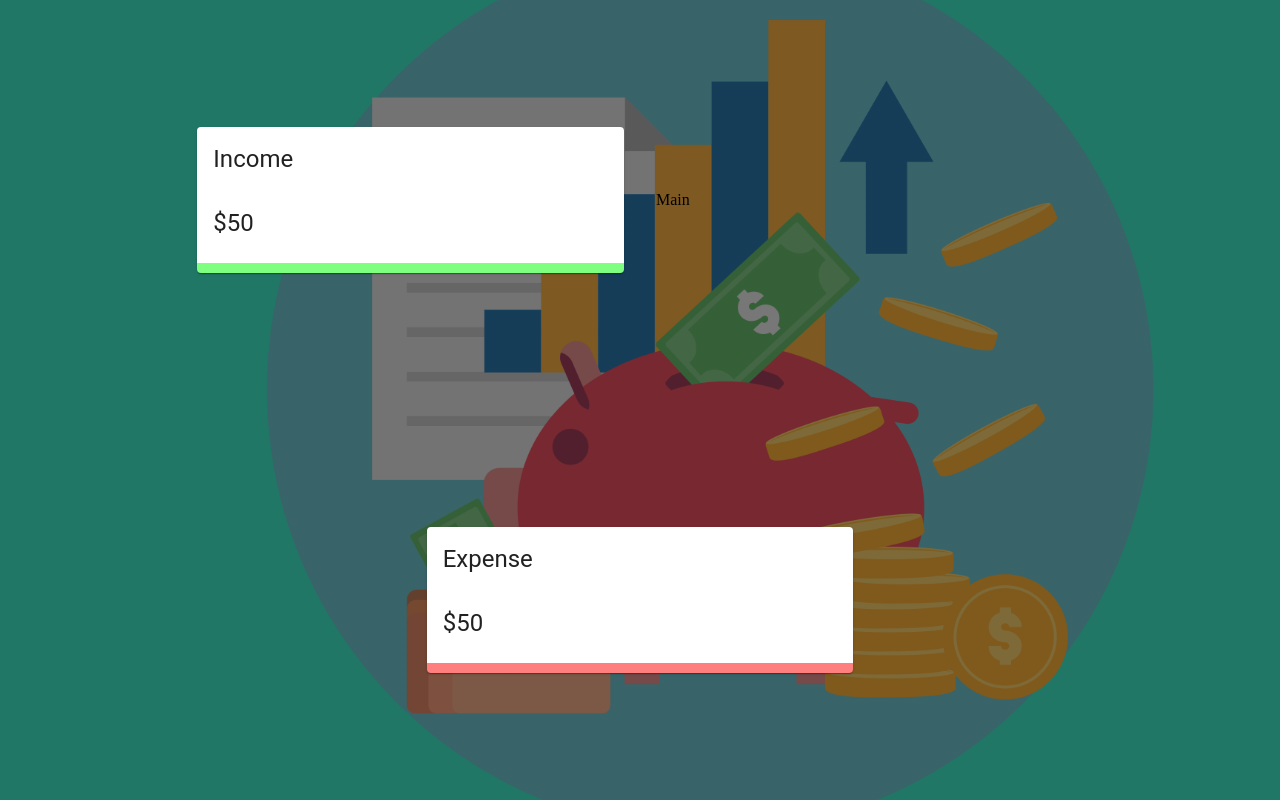
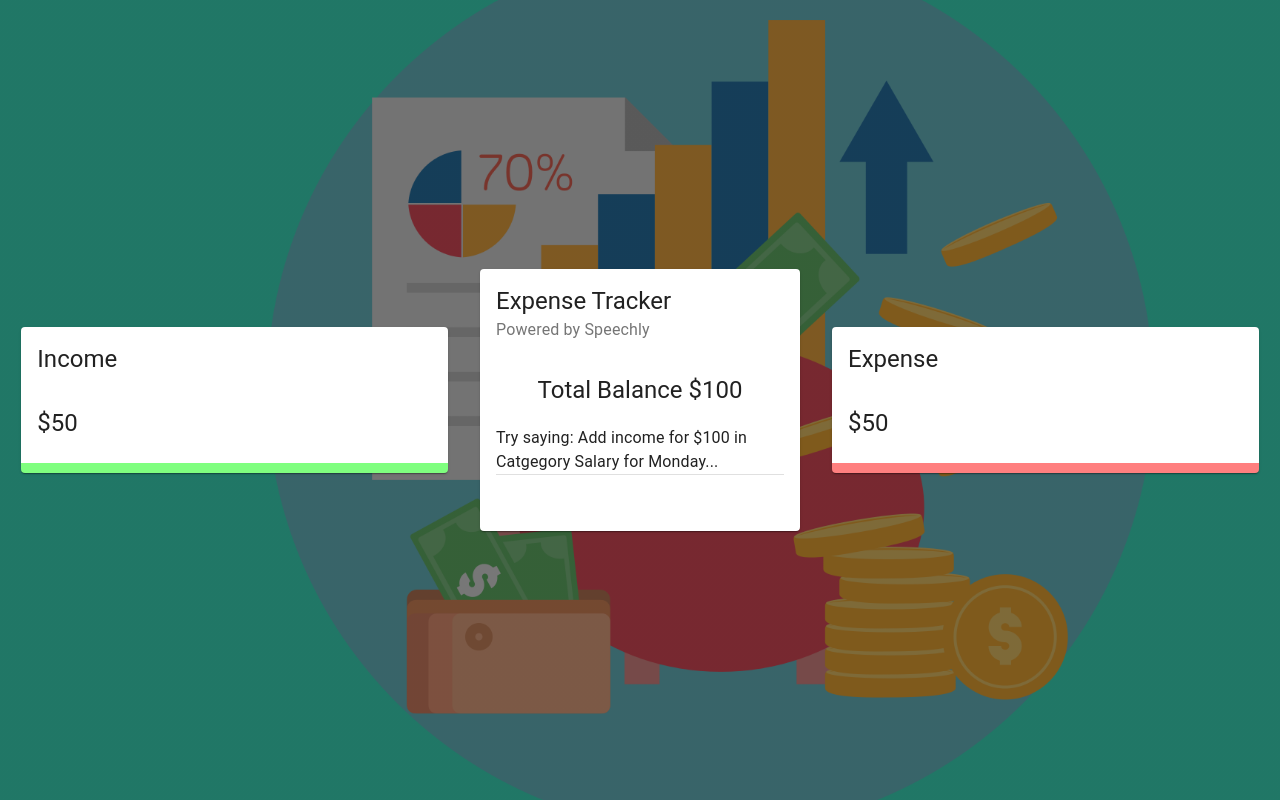
Before and after one commit to DarrenDerks/Expense-Tracker, a React (Create React App) app: page / in a window 1280 px wide. Built offline with nearby package versions, Linux system fonts and the light colour scheme.

Commit message:
Did some styles on the main card and got the 3 cards in the order I wanted them on the page using @material-ui

```diff
--- a/src/App.js
+++ b/src/App.js
@@ -1,6 +1,7 @@
 import React from "react";
 import { Grid } from "@material-ui/core";
 
+import Main from "./components/Main/Main";
 import Details from "./components/Details/Details";
 import useStyles from "./styles";
 
@@ -20,8 +21,8 @@
         <Grid item xs={12} sm={4}>
           <Details title="Income" />
         </Grid>
-        <Grid item xs={12} sm={4}>
-          Main
+        <Grid item xs={12} sm={3}>
+          <Main />
         </Grid>
         <Grid item xs={12} sm={4}>
           <Details title="Expense" />
--- a/src/components/Main/Main.jsx
+++ b/src/components/Main/Main.jsx
@@ -7,12 +7,31 @@
   Grid,
   Divider,
 } from "@material-ui/core";
-import classes from "*.module.css";
+
+import useStyles from "./styles";
 
 const Main = () => {
+  const classes = useStyles();
   return (
     <Card className={classes.root}>
       <CardHeader title="Expense Tracker" subheader="Powered by Speechly" />
+      <CardContent>
+        <Typography align="center" variant="h5">
+          Total Balance $100
+        </Typography>
+        <Typography
+          variant="subtitle1"
+          style={{ lineHeight: "1.5em", marginTop: "20px" }}
+        >
+          Try saying: Add income for $100 in Catgegory Salary for Monday...
+        </Typography>
+        <Divider />
+      </CardContent>
+      <CardContent className={classes.cardContent}>
+        <Grid container spacing={2}>
+          <Grid item xs={12}></Grid>
+        </Grid>
+      </CardContent>
     </Card>
   );
 };
--- /dev/null
+++ b/src/components/Main/styles.js
@@ -0,0 +1,24 @@
+import { makeStyles } from "@material-ui/core/styles";
+
+export default makeStyles((theme) => ({
+  media: {
+    height: 0,
+    paddingTop: "56.25%", // 16:9
+  },
+  expand: {
+    transform: "rotate(0deg)",
+    marginLeft: "auto",
+    transition: theme.transitions.create("transform", {
+      duration: theme.transitions.duration.shortest,
+    }),
+  },
+  expandOpen: {
+    transform: "rotate(180deg)",
+  },
+  cartContent: {
+    paddingTop: 0,
+  },
+  divider: {
+    margin: "20px 0",
+  },
+}));
```
